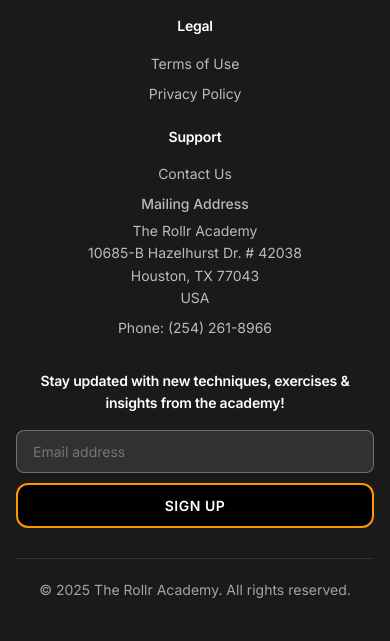
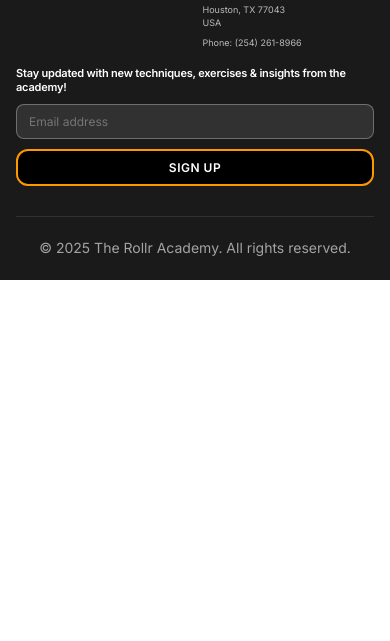
Before and after one commit to riser101/rhotacism-website, a website: page index.html in a window 390 px wide. Shown: the part 7951-8592 px from the top of the page. After the commit the page ends 8231 px from the top, so only its background shows below. Drawn offline with Linux system fonts and the light colour scheme; a script that the page names is missing.

Commit message:
Refactor footer.html for improved responsiveness and layout adjustments. Enhanced button styling and media queries for better display across various screen sizes. Updated .DS_Store file.

```diff
--- a/includes/footer.html
+++ b/includes/footer.html
@@ -12,7 +12,7 @@
                 <p style="font-family: 'Inter', sans-serif; font-size: 14px; color: rgba(255, 255, 255, 0.7); margin-top: 16px; line-height: 1.6; max-width: 280px;">
                     Join Rollr Academy to make a powerful impact on human potential worldwide.
                 </p>
-                <a href="#" class="contributor-btn" style="font-family: 'Inter', sans-serif; display: inline-block; margin-top: 16px; padding: 12px 24px; background: #000000; color: white; border: 2px solid #FF9800; border-radius: 12px; font-size: 14px; font-weight: 600; text-decoration: none; transition: all 0.3s ease; text-transform: uppercase; letter-spacing: 0.5px;"
+                <a href="#" class="contributor-btn" style="font-family: 'Inter', sans-serif; display: block; width: 100%; max-width: 280px; margin-top: 16px; padding: 12px 24px; background: #000000; color: white; border: 2px solid #FF9800; border-radius: 12px; font-size: 14px; font-weight: 600; text-decoration: none; text-align: center; transition: all 0.3s ease; text-transform: uppercase; letter-spacing: 0.5px; box-sizing: border-box;"
                     onmouseover="this.style.background='#1a1a1a'; this.style.borderColor='#E65100'; this.style.transform='translateY(-2px)';"
                     onmouseout="this.style.background='#000000'; this.style.borderColor='#FF9800'; this.style.transform='translateY(0)';">
                     Become a Contributor
@@ -84,80 +84,215 @@
     opacity: 0.8;
 }
 
-@media (max-width: 768px) {
+@media (min-width: 769px) and (max-width: 1024px) {
     .footer-content {
-        flex-direction: column !important;
-        gap: 30px !important;
+        max-width: 900px !important;
+        margin: 0 auto !important;
     }
 
-    .footer-brand,
-    .footer-links,
+    .footer-links {
+        gap: 60px !important;
+        justify-content: flex-start !important;
+    }
+
+    .contributor-btn {
+        max-width: 350px !important;
+    }
+
+    .footer-brand p {
+        max-width: 350px !important;
+    }
+
     .footer-newsletter {
-        width: 100% !important;
-        max-width: 100% !important;
-        min-width: 100% !important;
-        text-align: center !important;
+        max-width: 350px !important;
+    }
+
+    .footer-newsletter input,
+    .footer-newsletter button {
+        max-width: 350px !important;
+    }
+}
+
+@media (max-width: 768px) {
+    footer {
+        padding: 30px 0 !important;
+    }
+
+    .footer-content {
+        gap: 20px !important;
     }
 
     .footer-brand {
         display: flex !important;
-        justify-content: center !important;
+        flex-direction: column !important;
+        align-items: center !important;
+        width: 100% !important;
+        min-width: 100% !important;
     }
 
     .footer-brand a,
     .footer-brand-link {
         flex-direction: row !important;
         align-items: center !important;
-        gap: 12px !important;
-        justify-content: flex-start !important;
-        margin-left: -15px !important;
+        gap: 10px !important;
+        justify-content: center !important;
     }
 
     .footer-brand h2 {
         text-align: left !important;
-        font-size: 20px !important;
+        font-size: 18px !important;
+    }
+
+    .footer-brand p {
+        font-size: 13px !important;
+        margin-top: 12px !important;
+        max-width: 100% !important;
+        line-height: 1.5 !important;
     }
 
     .footer-logo {
-        width: 48px !important;
-        height: 48px !important;
+        width: 44px !important;
+        height: 44px !important;
+    }
+
+    .contributor-btn {
+        padding: 10px 20px !important;
+        font-size: 13px !important;
+        margin-top: 12px !important;
+        max-width: 100% !important;
     }
 
     .footer-links {
-        gap: 30px !important;
-        justify-content: center !important;
+        width: 100% !important;
+        flex-direction: row !important;
+        gap: 20px !important;
+        justify-content: space-between !important;
+        text-align: left !important;
+        align-items: flex-start !important;
     }
 
     .footer-support,
     .footer-legal {
         min-width: 0 !important;
-        flex: 1 1 auto;
-        text-align: center !important;
+        flex: 1 1 0 !important;
+        text-align: left !important;
     }
 
-    .footer-support > div,
-    .footer-legal > div {
-        align-items: center !important;
+    .footer-support h4,
+    .footer-legal h4 {
+        font-size: 12px !important;
+        margin-bottom: 8px !important;
     }
 
     .footer-support a,
     .footer-legal a {
-        text-align: center !important;
+        font-size: 11px !important;
+        text-align: left !important;
+        line-height: 1.6 !important;
+    }
+
+    .footer-support > div > div {
+        font-size: 10px !important;
+        line-height: 1.5 !important;
+    }
+
+    .footer-support > div > div > div {
+        font-size: 10px !important;
     }
 
     .footer-newsletter {
-        text-align: center !important;
+        width: 100% !important;
+        max-width: 100% !important;
+        min-width: 100% !important;
     }
 
     .footer-newsletter h4 {
-        text-align: center !important;
+        font-size: 13px !important;
+        margin-bottom: 10px !important;
+        line-height: 1.4 !important;
+    }
+
+    .footer-newsletter input {
+        font-size: 13px !important;
+        padding: 10px 14px !important;
+    }
+
+    .footer-newsletter button {
+        font-size: 13px !important;
+        padding: 10px 20px !important;
     }
 }
 
-@media (max-width: 480px) {
+@media (max-width: 400px) {
     .footer-links {
-        flex-direction: column !important;
-        gap: 20px !important;
+        flex-direction: row !important;
+        gap: 15px !important;
+        justify-content: space-between !important;
+    }
+
+    .footer-brand p {
+        font-size: 11px !important;
+        margin-top: 8px !important;
+        line-height: 1.4 !important;
+    }
+
+    .contributor-btn {
+        font-size: 11px !important;
+        padding: 8px 16px !important;
+        margin-top: 8px !important;
+    }
+
+    .footer-support,
+    .footer-legal {
+        flex: 1 1 0 !important;
+        min-width: 0 !important;
+    }
+
+    .footer-support h4,
+    .footer-legal h4 {
+        font-size: 11px !important;
+        margin-bottom: 6px !important;
+    }
+
+    .footer-support a,
+    .footer-legal a {
+        font-size: 10px !important;
+    }
+
+    .footer-support > div > div {
+        font-size: 9px !important;
+        line-height: 1.4 !important;
+    }
+
+    .footer-support > div > div > div {
+        font-size: 9px !important;
+    }
+
+    .footer-newsletter h4 {
+        font-size: 11px !important;
+        line-height: 1.3 !important;
+    }
+
+    .footer-newsletter input {
+        font-size: 12px !important;
+        padding: 9px 12px !important;
+    }
+
+    .footer-newsletter button {
+        font-size: 12px !important;
+        padding: 9px 18px !important;
+    }
+
+    footer {
+        padding: 20px 0 !important;
+    }
+
+    .footer-content {
+        gap: 16px !important;
+    }
+
+    .footer-brand {
+        margin-bottom: 0 !important;
     }
 }
 </style>
```
